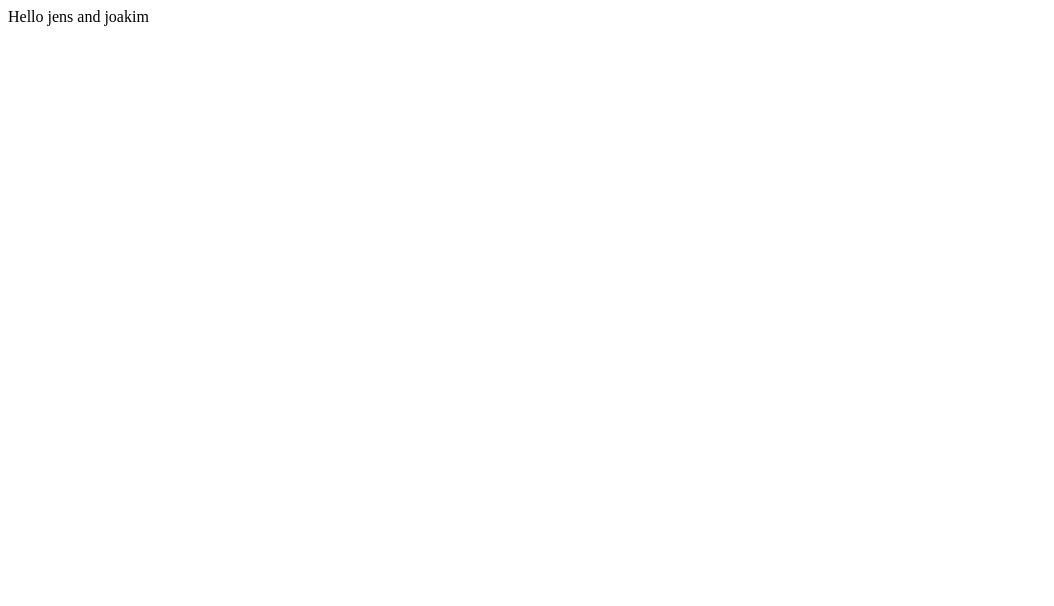
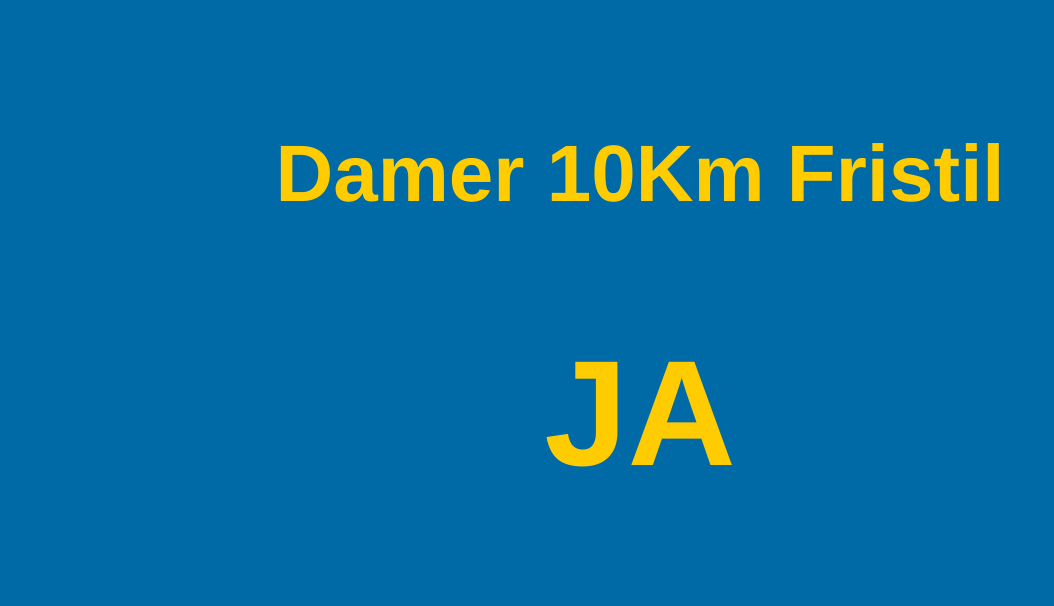
Before and after one commit to joajons/joajons.github.io, a plain HTML site: page index.html in a window 1280 px wide. Shown: the whole page, without its empty margins (0-1054 px from the left). Drawn offline with Linux system fonts and the light colour scheme.

Commit message:
sverige vann.

```diff
--- a/index.html
+++ b/index.html
@@ -1 +1,28 @@
-Hello jens and joakim
+<!DOCTYPE html>
+<html>
+<head>
+	<title>Vann Sverige?</title>
+</head>
+<style type="text/css">
+	body {
+		font-family: "Helvetica", "Helvetica Heue", "Arial", sans-serif;
+		background-color: #006AA7;
+		color: #FECC00;
+	}
+
+	h2 {
+		font-size: 80px;
+		line-height: 1.2em;
+		margin-top: 10%;
+	}
+
+	h1 {
+		font-size: 150px;
+		line-height: 1.2em;
+	}
+</style>
+<body>
+	<center><h2>Damer 10Km Fristil </h2></center>
+	<center><h1>JA</h1></center>
+</body>
+</html>
```
